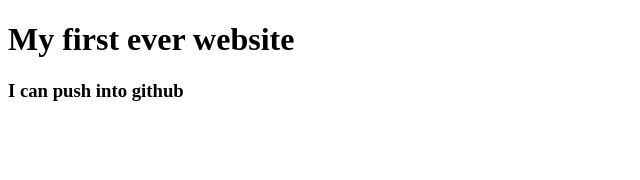
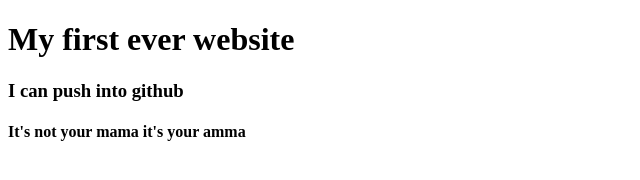
Before and after one commit to shuvo22890/forPHero, a plain HTML site: page index.html in a window 1280 px wide. Shown: the whole page, without its empty margins (0-640 px from the left). Drawn offline with Linux system fonts and the light colour scheme.

Commit message:
Update index.html
Changed from website

```diff
--- a/index.html
+++ b/index.html
@@ -9,5 +9,6 @@
 <body>
     <h1>My first ever website</h1>
     <h3>I can push into github</h3>
+    <h4>It's not your mama it's your amma</h4>
 </body>
 </html>
```
